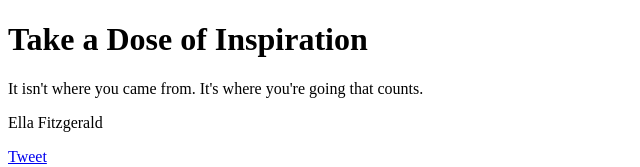
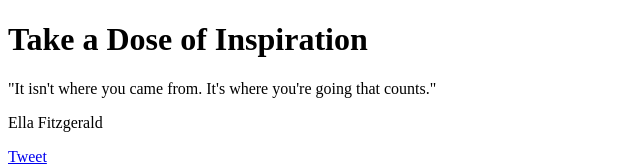
Before and after one commit to mcmlock/random-quotes-fcc, a React (Create React App) app: page / in a window 1280 px wide. Shown: the top 167 px of the page, without its empty margins (0-640 px from the left). Built offline with nearby package versions, Linux system fonts and the light colour scheme.

Commit message:
Screen updates with new quote and author when button is clicked

```diff
--- a/package.json
+++ b/package.json
@@ -6,15 +6,13 @@
     "@testing-library/jest-dom": "^5.16.3",
     "@testing-library/react": "^12.1.4",
     "@testing-library/user-event": "^13.5.0",
-    "axios": "^0.26.1",
-    "random-quote": "0.0.1",
+    "quotebook-api": "^1.0.7",
     "react": "^18.0.0",
     "react-dom": "^18.0.0",
     "react-scripts": "5.0.0",
     "sass": "^1.49.11",
     "super-random-quotes": "^3.0.1",
-    "web-vitals": "^2.1.4",
-    "words": "^0.1.4"
+    "web-vitals": "^2.1.4"
   },
   "scripts": {
     "start": "react-scripts start",
--- a/src/App.js
+++ b/src/App.js
@@ -1,5 +1,5 @@
 import React from 'react';
-const quote = require('super-random-quotes/app');
+const newQuote = require('super-random-quotes/app');
 
 class App extends React.Component {
     constructor(props) {
@@ -9,10 +9,17 @@ class App extends React.Component {
             quote: "It isn't where you came from. It's where you're going that counts.",
             author: "Ella Fitzgerald"
         }
+        this.newQuoteClicked = this.newQuoteClicked.bind(this);
     }
 
     newQuoteClicked() {
-        console.log(quote.getRandomQuote());
+        const newQuoteFull = newQuote.getRandomQuote().split(' ~ ');
+        const newQuoteText = newQuoteFull[0];
+        const newQuoteAuthor = newQuoteFull[1];
+        this.setState({
+            quote: newQuoteText,
+            author: newQuoteAuthor
+        });
     }
 
     render() {
@@ -21,7 +28,7 @@ class App extends React.Component {
                 <h1>Take a Dose of Inspiration</h1>
                 <div>
                     <div>
-                        <p id="text">{this.state.quote}</p>
+                        <p id="text"><span>"</span>{this.state.quote}<span>"</span></p>
                     </div>
                 </div>
                 <p id="author">{this.state.author}</p>
```
Also changed, not shown: 1 other file (tests, documents, lock files or other folders).
